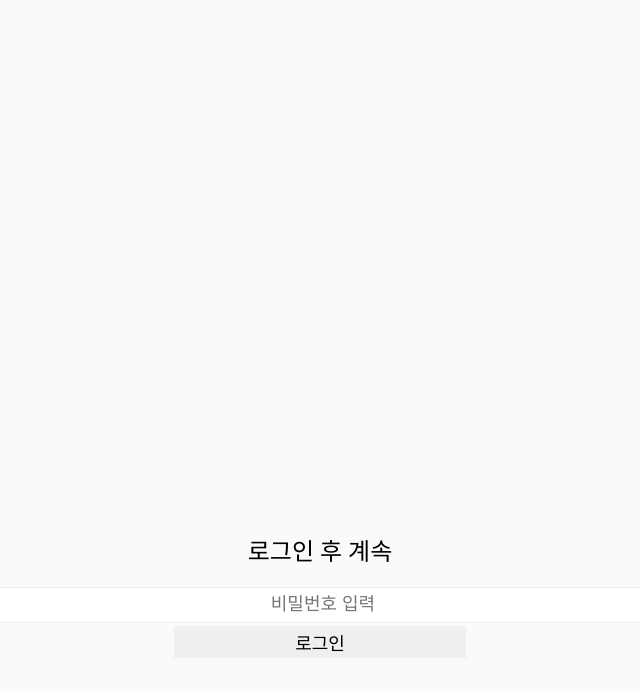
After one commit to HelloDHLyn/simple-gallery, a Flask app: page /login in a window 1280 px wide. The commit adds this page. Shown: the top 691 px of the page, without its empty margins (320-960 px from the left). Run offline with Flask 2, Linux system fonts and the light colour scheme; parts of the project's set-up code (start-up, migrations or seed data) failed here and were passed over; some libraries are stand-ins or nearby versions; some web fonts are replaced.

Commit message:
로그인 기능 추가, 메인화면 정리

```diff
--- a/docker-compose.yml
+++ b/docker-compose.yml
@@ -8,4 +8,4 @@ services:
     ports:
       - "5000:5000"
     env_file:
-      - config/aws.env
+      - config/app.env
--- a/main.py
+++ b/main.py
@@ -1,7 +1,10 @@
 import atexit
+import os
+import uuid
 
 import psycopg2
-from flask import Flask, render_template
+import requests
+from flask import Flask, redirect, render_template, session, url_for, request, json
 
 from config.db import *
 
@@ -12,12 +15,31 @@ cursor = conn.cursor()
 
 @app.route('/')
 def welcome():
+    if 'session_id' not in session:
+        return redirect(url_for('login'))
+    else:
+        return redirect(url_for('main'))
+
+
+@app.route('/login', methods=['GET', 'POST'])
+def login():
     """
     로그인 화면.
     :return:
     """
+    if request.method == 'GET':
+        return render_template('login.html')
+    elif request.method == 'POST':
+        password = request.form['password']
 
-    return 'Hello, flask!'
+        r = requests.post('https://api.lynlab.co.kr/v1/auth', json={"name": "lynlab_gallery", "passcode": password})
+        response = json.loads(r.text)
+
+        if response['result']:
+            session['session_id'] = uuid.uuid4()
+            return redirect(url_for('main'))
+        else:
+            return redirect(url_for('login'))
 
 
 @app.route('/main')
@@ -26,6 +48,9 @@ def main():
     메인 화면.
     :return:
     """
+    if 'session_id' not in session:
+        return redirect(url_for('login'))
+
     # 사진 그룹을 불러온다.
     cursor.execute('SELECT * FROM gallery_photo_group ORDER BY \"order\"')
 
@@ -38,13 +63,12 @@ def main():
 
         photos = []
         for photo in filter(lambda p: p.get('Size') > 0, response.get('Contents')):
-            if photo.get('Size') == 0:
-                continue
+            key = photo.get('Key')
+            thumbnail = f"https://s3.ap-northeast-2.amazonaws.com/{bucket}/{key}"
 
-            key = photo.get('Key')
             photos.append({
-                'thumbnail': f"https://s3.ap-northeast-2.amazonaws.com/{bucket}/{key}",
-                'url': f""
+                'thumbnail': thumbnail,
+                'url': thumbnail.replace('/thumbnails', '')
             })
 
         groups.append({
@@ -67,4 +91,5 @@ def bye():
 
 
 if __name__ == '__main__':
+    app.secret_key = os.environ['GALLERY_SECRET_KEY']
     app.run(host='0.0.0.0')
--- a/requirements.txt
+++ b/requirements.txt
@@ -1,3 +1,4 @@
+requests
 boto3
 flask==0.12
 psycopg2==2.7
--- /dev/null
+++ b/templates/login.html
@@ -0,0 +1,47 @@
+<!DOCTYPE html>
+<html lang="ko">
+<head>
+    <meta charset="UTF-8">
+    <meta name="viewport" content="width=device-width, initial-scale=1">
+    <link href="https://cdn.jsdelivr.net/nanumsquare/1.0/nanumsquare.css" rel="stylesheet" type="text/css">
+    <style>
+        body {
+            padding: 40% 12% 0 12%;
+            background-color: #fafafa;
+            margin: 0;
+            text-align: center;
+        }
+
+        form #password {
+            height: 2rem;
+            width: 100%;
+            font-size: large;
+            border: #f0f0f0 1px solid;
+            text-align: center;
+        }
+
+        form #submit {
+            height: 2rem;
+            width: 30%;
+            margin: 0.2rem auto 0 auto;
+            font-size: large;
+            border: #f0f0f0 1px solid;
+            text-align: center;
+        }
+
+        h2 {
+            font-weight: lighter;
+        }
+    </style>
+    <title>Gallery 로그인</title>
+</head>
+<body>
+    <h2>로그인 후 계속</h2>
+    <form method="post" action="#">
+        <label>
+            <input type="password" id="password" name="password" placeholder="비밀번호 입력">
+            <button type="submit" id="submit">로그인</button>
+        </label>
+    </form>
+</body>
+</html>
```
Also changed, not shown: templates/main.html (+7 -7 lines), 2 other files.
